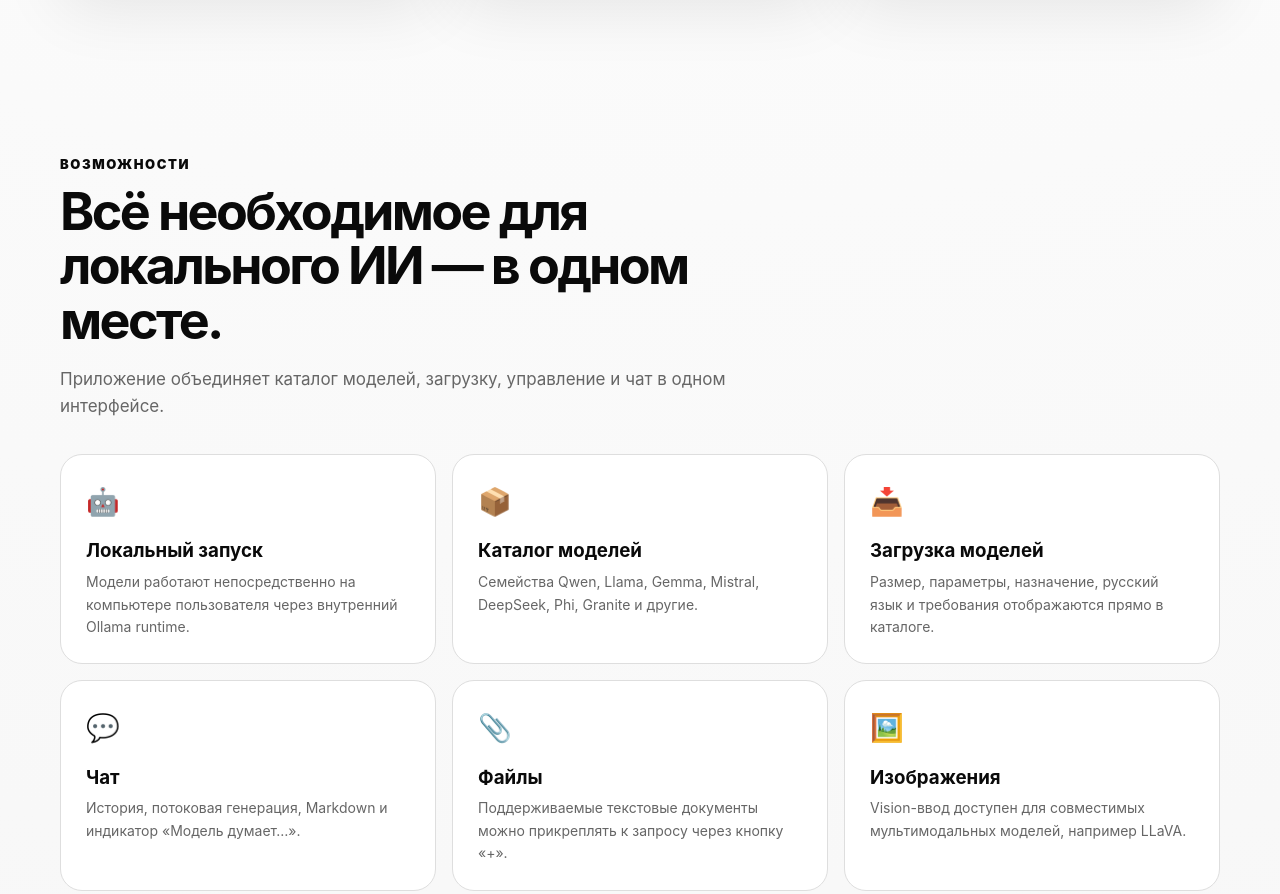
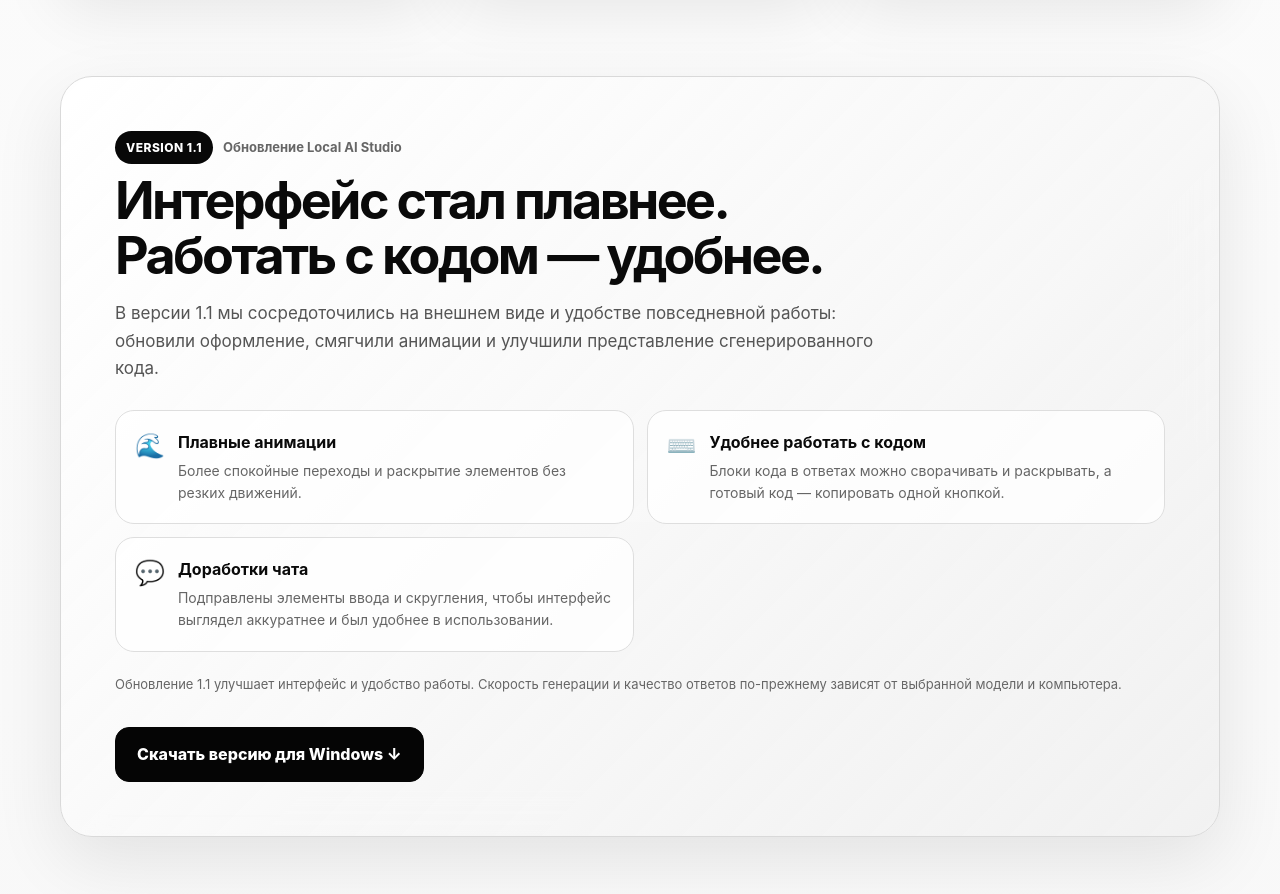
Before and after one commit to ivan28262/LocalAIStudio, a plain HTML site: page index.html in a window 1280 px wide. Shown: the part 940-1834 px from the top of the page. Drawn offline with Linux system fonts and the light colour scheme.

Commit message:
Update index.html

```diff
--- a/index.html
+++ b/index.html
@@ -44,6 +44,8 @@ h2{font-size:clamp(34px,5vw,52px);letter-spacing:-.05em;line-height:1.05;margin:
 .warning{display:grid;grid-template-columns:repeat(2,1fr);gap:14px;margin-top:28px}.warn{border:1px solid #272727;background:#111;border-radius:18px;padding:18px}.warn strong{display:block;margin-bottom:5px;color:#fff}
 .requirements{display:grid;grid-template-columns:1fr 1fr;gap:18px}.req{background:#fff;border:1px solid var(--line);border-radius:24px;padding:28px}.req ul{padding-left:20px;color:var(--muted)}
 .notice{padding:24px;border-left:4px solid #111;background:#eee;border-radius:16px;color:#333}
+.update-wrap{padding-top:10px}.update-card{position:relative;overflow:hidden;padding:clamp(28px,5vw,54px);border:1px solid #d9d9d9;border-radius:32px;background:linear-gradient(135deg,rgba(255,255,255,.94),rgba(239,239,239,.78));box-shadow:0 24px 70px rgba(0,0,0,.09);backdrop-filter:blur(22px)}
+.update-top{display:flex;align-items:center;gap:10px;flex-wrap:wrap}.version-badge{display:inline-flex;padding:7px 11px;border-radius:999px;background:#080808;color:white;font-size:12px;font-weight:850;letter-spacing:.04em}.update-label{color:#666;font-size:13px;font-weight:750}.update-card h2{max-width:760px}.update-intro{max-width:760px;color:#555;font-size:17px}.update-grid{display:grid;grid-template-columns:repeat(2,minmax(0,1fr));gap:13px;margin-top:28px}.update-item{display:flex;gap:13px;padding:19px;background:rgba(255,255,255,.76);border:1px solid #dedede;border-radius:19px}.update-item .ico{font-size:24px;line-height:1.3}.update-item h3{margin:0 0 4px;font-size:16px}.update-item p{margin:0;color:#666;font-size:14px}.update-foot{margin-top:22px;color:#666;font-size:13px}
 footer{padding:50px 0 70px;color:#666;border-top:1px solid var(--line)}.footerin{display:flex;justify-content:space-between;gap:20px;align-items:center}
 @keyframes up{from{opacity:0;transform:translateY(18px)}to{opacity:1;transform:none}}
 @media(max-width:800px){.links{display:none}.download,.grid,.catalog,.requirements,.warning{grid-template-columns:1fr}.hero{padding-top:70px}.actions{flex-direction:column}.actions .btn{width:100%}.footerin{flex-direction:column;align-items:flex-start}}
@@ -52,7 +54,7 @@ footer{padding:50px 0 70px;color:#666;border-top:1px solid var(--line)}.footerin
 <body>
 <nav><div class="container navin">
 <a class="brand" href="#"><img src="logo.png" alt="Local AI Studio logo"><span>Local AI Studio</span></a>
-<div class="links"><a href="#download">Скачать</a><a href="#features">Возможности</a><a href="#models">Модели</a><a href="#limits">Нюансы</a></div>
+<div class="links"><a href="#download">Скачать</a><a href="#update">Версия 1.1</a><a href="#features">Возможности</a><a href="#models">Модели</a><a href="#limits">Нюансы</a></div>
 </div></nav>
 
 <header class="hero container">
@@ -79,6 +81,19 @@ footer{padding:50px 0 70px;color:#666;border-top:1px solid var(--line)}.footerin
 </header>
 
 <main>
+<section id="update" class="update-wrap"><div class="container"><div class="update-card">
+<div class="update-top"><span class="version-badge">VERSION 1.1</span><span class="update-label">Обновление Local AI Studio</span></div>
+<h2>Интерфейс стал плавнее. Работать с кодом — удобнее.</h2>
+<p class="update-intro">В версии 1.1 мы сосредоточились на внешнем виде и удобстве повседневной работы: обновили оформление, смягчили анимации и улучшили представление сгенерированного кода.</p>
+<div class="update-grid">
+
+<article class="update-item"><div class="ico">🌊</div><div><h3>Плавные анимации</h3><p>Более спокойные переходы и раскрытие элементов без резких движений.</p></div></article>
+<article class="update-item"><div class="ico">⌨️</div><div><h3>Удобнее работать с кодом</h3><p>Блоки кода в ответах можно сворачивать и раскрывать, а готовый код — копировать одной кнопкой.</p></div></article>
+<article class="update-item"><div class="ico">💬</div><div><h3>Доработки чата</h3><p>Подправлены элементы ввода и скругления, чтобы интерфейс выглядел аккуратнее и был удобнее в использовании.</p></div></article>
+</div>
+<p class="update-foot">Обновление 1.1 улучшает интерфейс и удобство работы. Скорость генерации и качество ответов по-прежнему зависят от выбранной модели и компьютера.</p>
+<div class="actions" style="justify-content:flex-start"><a class="btn primary" href="https://github.com/ivan28262/LocalAIStudio/releases/latest/download/LocalAIStudio_Setup.exe">Скачать версию для Windows ↓</a></div>
+</div></div></section>
 <section id="features"><div class="container"><div class="section-head"><div class="eyebrow">Возможности</div>
 <h2>Всё необходимое для локального ИИ — в одном месте.</h2><p>Приложение объединяет каталог моделей, загрузку, управление и чат в одном интерфейсе.</p></div>
 <div class="grid">
```
